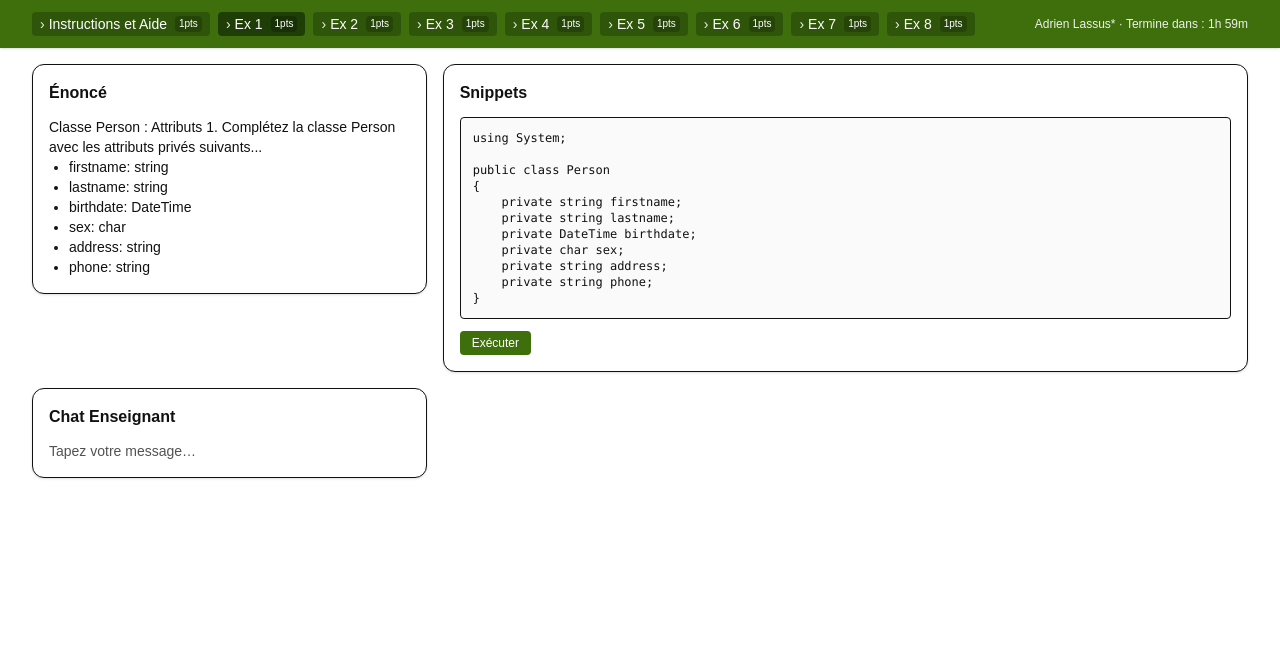
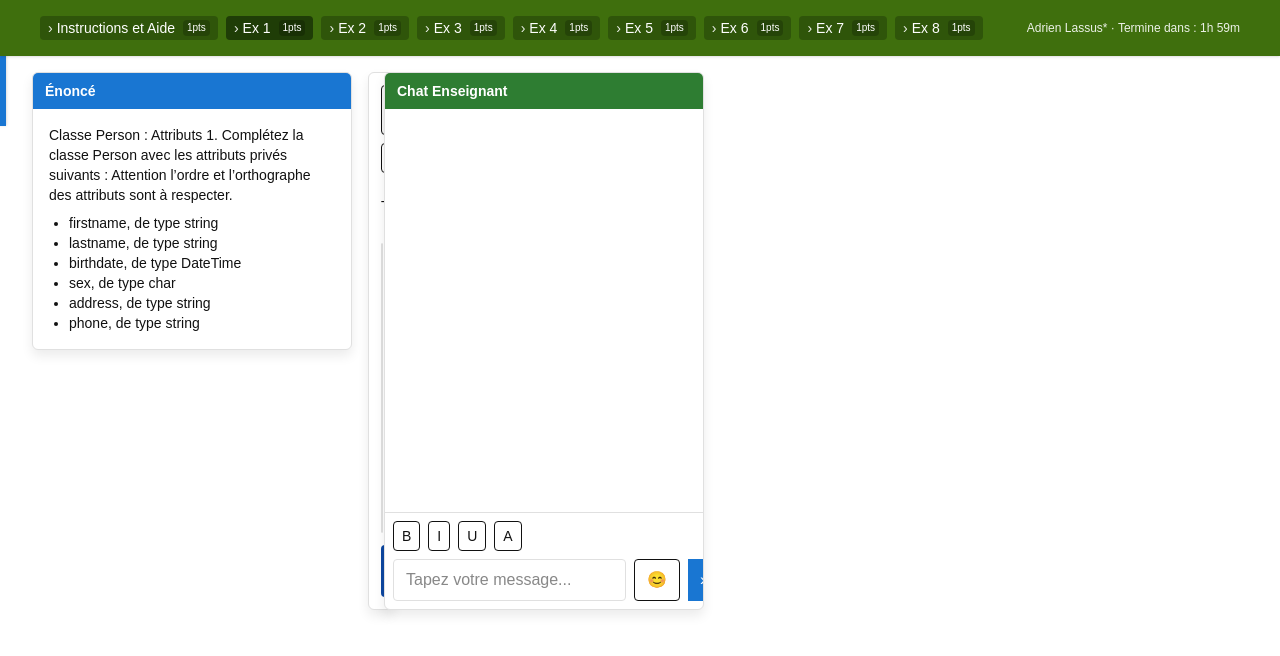
Before and after one commit to adrienlss/Schooding, a Next.js app: page /ex1 in a window 1280 px wide. Shown: the top 656 px of the page. Built offline with nearby package versions, Linux system fonts and the light colour scheme.

Commit message:
feat(front): grille 3 colonnes + LeftPanel/EditorPanel/RightChat + header 64px

```diff
--- /dev/null
+++ b/src/app/_components/EditorPanel.tsx
@@ -0,0 +1,26 @@
+export default function EditorPanel({ code }: { code: string }) {
+  return (
+    <section className="rounded-md border border-[#E0E0E0] bg-white shadow-[0_6px_12px_rgba(0,0,0,0.08)] p-3">
+      <div className="flex flex-wrap items-center gap-2 text-sm">
+        <button className="rounded border px-2 py-1 bg-neutral-100">Snippets ▾</button>
+        <button className="rounded border px-2 py-1">+</button>
+        <div className="ml-auto flex items-center gap-2">
+          <span>Theme</span>
+          <button className="rounded border px-2 py-1">Eclipse ▾</button>
+          <button className="rounded border px-2 py-1">-</button>
+          <button className="rounded border px-2 py-1">+</button>
+          <button className="rounded border px-2 py-1">⤢</button>
+        </div>
+      </div>
+      <div className="mt-3 rounded-md border border-[#E0E0E0] bg-[#fbfbfb] overflow-hidden">
+        <pre className="text-[13px] leading-6 p-3 whitespace-pre overflow-auto font-mono" style={{fontFamily: 'ui-monospace, SFMono-Regular, Menlo, Monaco, Consolas, "Liberation Mono", "Source Code Pro", monospace'}}>
+{code}
+        </pre>
+      </div>
+      <div className="mt-3 flex items-center gap-3">
+        <button className="inline-flex items-center rounded bg-[#0D47A1] px-3 py-1.5 text-white text-sm">▶ Exécuter</button>
+        <span className="text-xs text-neutral-500">Console:</span>
+      </div>
+    </section>
+  );
+}
--- /dev/null
+++ b/src/app/_components/LeftPanel.tsx
@@ -0,0 +1,17 @@
+export default function LeftPanel({ children }: { children: React.ReactNode }) {
+  return (
+    <aside className="relative">
+      <div className="rounded-md border border-[#E0E0E0] bg-white shadow-[0_6px_12px_rgba(0,0,0,0.08)] overflow-hidden">
+        <div className="bg-[#1976D2] text-white px-3 py-2 text-sm font-semibold">Énoncé</div>
+        <div className="p-4 text-sm">{children}</div>
+      </div>
+      <div className="hidden lg:block absolute -left-8 top-10 select-none">
+        <div className="rotate-[-90deg] origin-left translate-x-[-8px]">
+          <div className="bg-[#1976D2] text-white text-sm font-semibold px-3 py-1 rounded-t-md shadow">
+            Énoncé
+          </div>
+        </div>
+      </div>
+    </aside>
+  );
+}
--- /dev/null
+++ b/src/app/_components/RightChat.tsx
@@ -0,0 +1,21 @@
+export default function RightChat() {
+  return (
+    <aside className="rounded-md border border-[#E0E0E0] bg-white shadow-[0_6px_12px_rgba(0,0,0,0.08)] overflow-hidden flex flex-col h-full min-h-[480px]">
+      <div className="bg-[#2E7D32] text-white px-3 py-2 text-sm font-semibold">Chat Enseignant</div>
+      <div className="flex-1 overflow-auto p-3 text-sm text-neutral-600"> </div>
+      <div className="border-t border-[#E0E0E0] p-2">
+        <div className="flex items-center gap-2 mb-2 text-sm">
+          <button className="rounded border px-2 py-1">B</button>
+          <button className="rounded border px-2 py-1">I</button>
+          <button className="rounded border px-2 py-1">U</button>
+          <button className="rounded border px-2 py-1">A</button>
+        </div>
+        <div className="flex items-stretch gap-2">
+          <input className="flex-1 rounded border border-[#E0E0E0] px-3 py-2" placeholder="Tapez votre message..." />
+          <button className="rounded border px-3">😊</button>
+          <button className="bg-[#1976D2] text-white px-3">›</button>
+        </div>
+      </div>
+    </aside>
+  );
+}
--- a/src/app/ex1/page.tsx
+++ b/src/app/ex1/page.tsx
@@ -1,34 +1,8 @@
-function Panel({ title, children }: { title: string; children: React.ReactNode }) {
-  return (
-    <div className="panel p-4">
-      <h3 className="mb-3 font-semibold">{title}</h3>
-      {children}
-    </div>
-  );
-}
+import LeftPanel from "../_components/LeftPanel";
+import EditorPanel from "../_components/EditorPanel";
+import RightChat from "../_components/RightChat";
 
-export default function Ex1Page() {
-  return (
-    <>
-      <aside className="space-y-3">
-        <Panel title="Énoncé">
-          <p className="text-sm">
-            Classe Person : Attributs 1. Complétez la classe Person avec les attributs privés suivants...
-          </p>
-          <ul className="text-sm list-disc pl-5">
-            <li>firstname: string</li>
-            <li>lastname: string</li>
-            <li>birthdate: DateTime</li>
-            <li>sex: char</li>
-            <li>address: string</li>
-            <li>phone: string</li>
-          </ul>
-        </Panel>
-      </aside>
-      <section className="lg:col-span-2 space-y-3">
-        <Panel title="Snippets">
-          <pre className="text-xs bg-neutral-50 border rounded p-3 overflow-auto whitespace-pre">
-            {`using System;
+const codeSample = `using System;
 
 public class Person
 {
@@ -38,16 +12,29 @@ public class Person
     private char sex;
     private string address;
     private string phone;
-}`}
-          </pre>
-          <button className="mt-3 inline-flex items-center rounded bg-[#3f6f0d] px-3 py-1 text-white text-xs">Exécuter</button>
-        </Panel>
-      </section>
-      <aside className="space-y-3">
-        <Panel title="Chat Enseignant">
-          <div className="text-sm text-neutral-600">Tapez votre message…</div>
-        </Panel>
-      </aside>
-    </>
+}`;
+
+export default function Ex1Page() {
+  return (
+    <div className="grid grid-cols-1 lg:grid-cols-[320px_minmax(0,1fr)_320px] gap-4 items-start">
+      <LeftPanel>
+        <p>
+          Classe Person : Attributs 1. Complétez la classe Person avec les attributs privés suivants :
+          Attention l’ordre et l’orthographe des attributs sont à respecter.
+        </p>
+        <ul className="list-disc pl-5 mt-2">
+          <li>firstname, de type string</li>
+          <li>lastname, de type string</li>
+          <li>birthdate, de type DateTime</li>
+          <li>sex, de type char</li>
+          <li>address, de type string</li>
+          <li>phone, de type string</li>
+        </ul>
+      </LeftPanel>
+
+      <EditorPanel code={codeSample} />
+
+      <RightChat />
+    </div>
   );
 }
--- a/src/app/layout.tsx
+++ b/src/app/layout.tsx
@@ -32,8 +32,8 @@ export default function RootLayout({
     <html lang="fr">
       <body className={`${geistSans.variable} ${geistMono.variable} antialiased bg-white text-black`}>
         <header className="sticky top-0 z-50 w-full bg-[#3f6f0d] text-white shadow">
-          <div className="mx-auto max-w-7xl px-4 sm:px-6 lg:px-8">
-            <div className="flex h-12 items-center justify-between">
+          <div className="mx-auto max-w-full px-3 sm:px-6 lg:px-10">
+            <div className="flex h-14 items-center justify-between">
               <HeaderNav />
               <div className="text-xs opacity-90">Adrien Lassus* · Termine dans : 1h 59m</div>
             </div>
```
